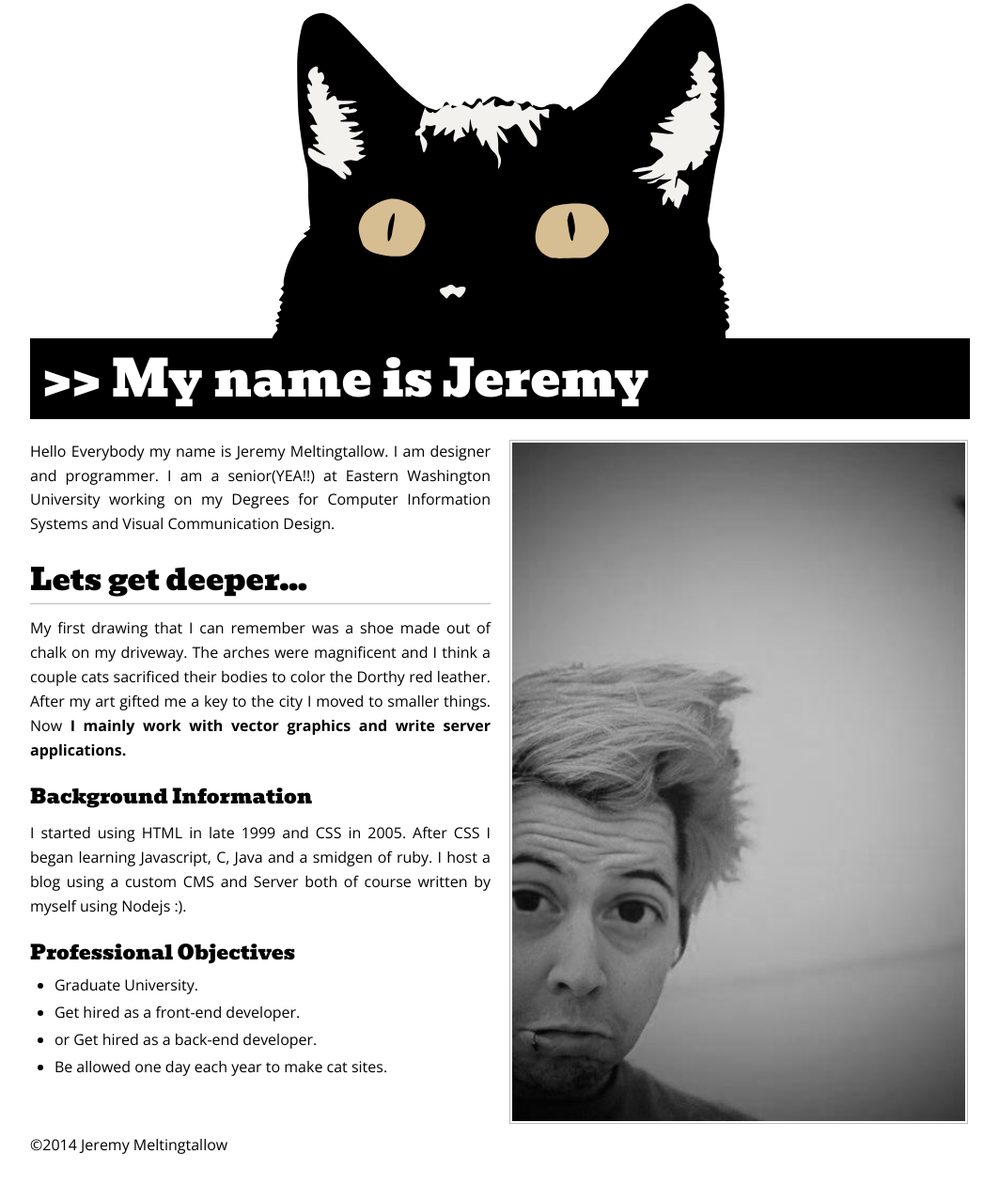
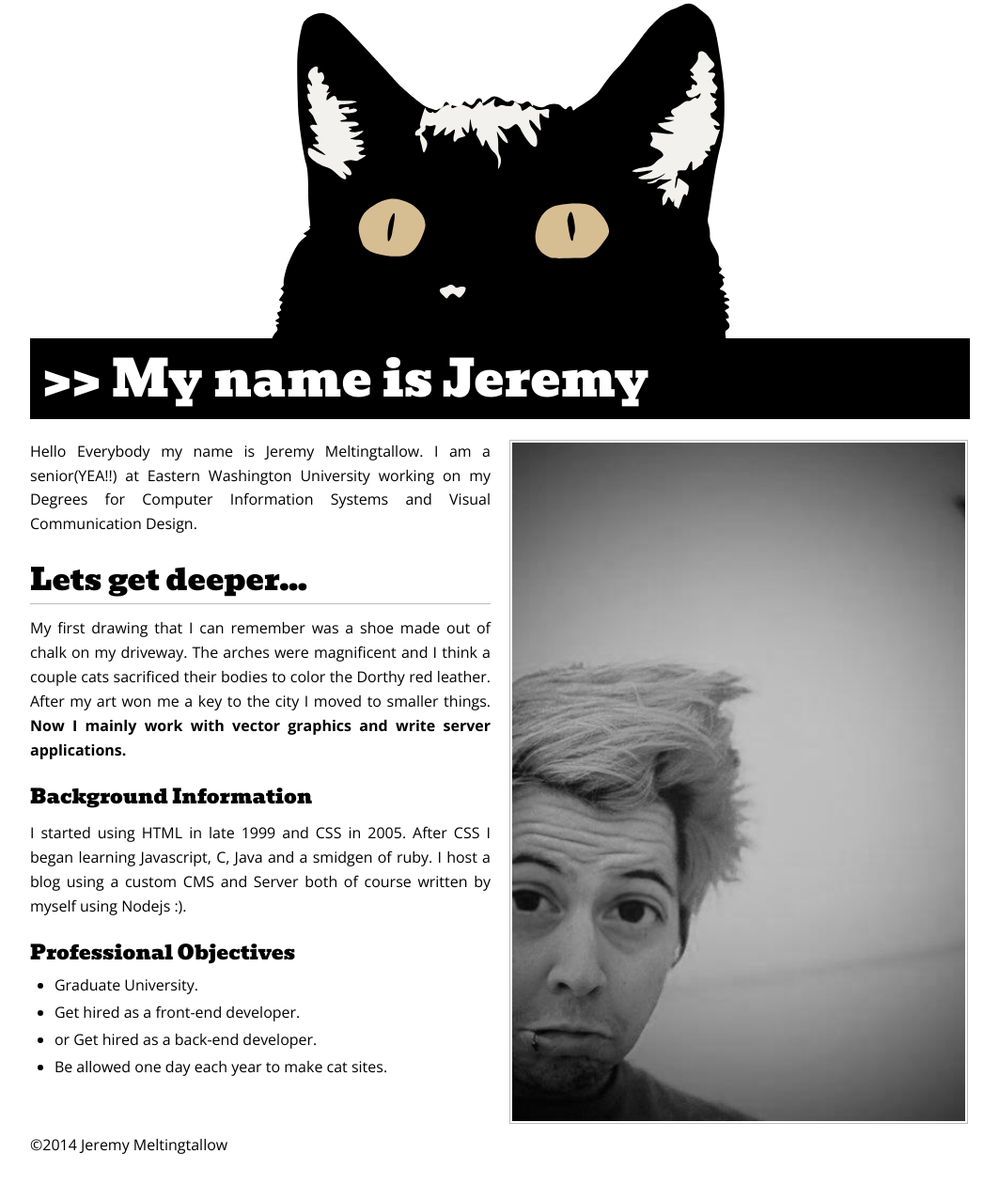
Before and after one commit to ewu-meltingj/p1-bio, a Jekyll site: the page built from index.html, in a window 1280 px wide. Shown: the whole page at 94% size, without its empty margins (108-1171 px from the left). Built offline with Jekyll 4.4.1, drawn with Linux system fonts in a browser that asks for light colours; Markdown is read by kramdown in place of the engine named in the settings.

```diff
--- a/index.html
+++ b/index.html
@@ -17,10 +17,10 @@
 
 
 		<div class="grid_6">
-			<p>Hello Everybody my name is Jeremy Meltingtallow. I am designer and programmer. I am a senior(YEA!!) at Eastern Washington University working on my Degrees for Computer Information Systems and Visual Communication Design.</p>
+			<p>Hello Everybody my name is Jeremy Meltingtallow. I am a senior(YEA!!) at Eastern Washington University working on my Degrees for Computer Information Systems and Visual Communication Design.</p>
 
 			<h3>Lets get deeper...</h3>
-			<p>My first drawing that I can remember was a shoe made out of chalk on my driveway. The arches were magnificent and I think a couple cats sacrificed their bodies to color the Dorthy red leather. After my art gifted me a key to the city I moved to smaller things. Now <span>I mainly work with vector graphics and write server applications.</span></p>
+			<p>My first drawing that I can remember was a shoe made out of chalk on my driveway. The arches were magnificent and I think a couple cats sacrificed their bodies to color the Dorthy red leather. After my art won me a key to the city I moved to smaller things. <span>Now I mainly work with vector graphics and write server applications.</span></p>
 
 			<h4>Background Information</h4>
 			<p>I started using HTML in late 1999 and CSS in 2005. After CSS I began learning Javascript, C, Java and a smidgen of ruby. I host a blog using a custom CMS and Server both of course written by myself using Nodejs :).</p>
```
Also changed, not shown: 1 other file.
